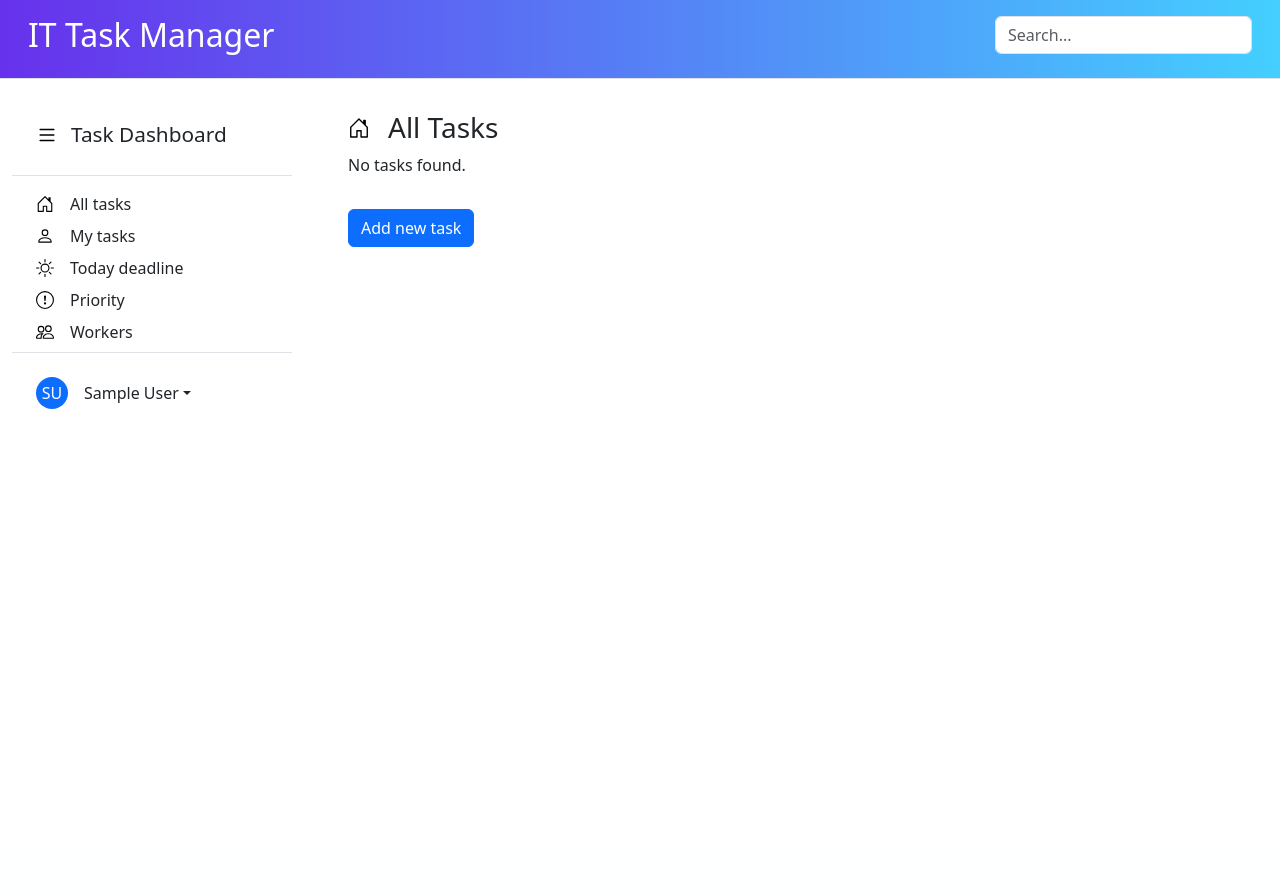
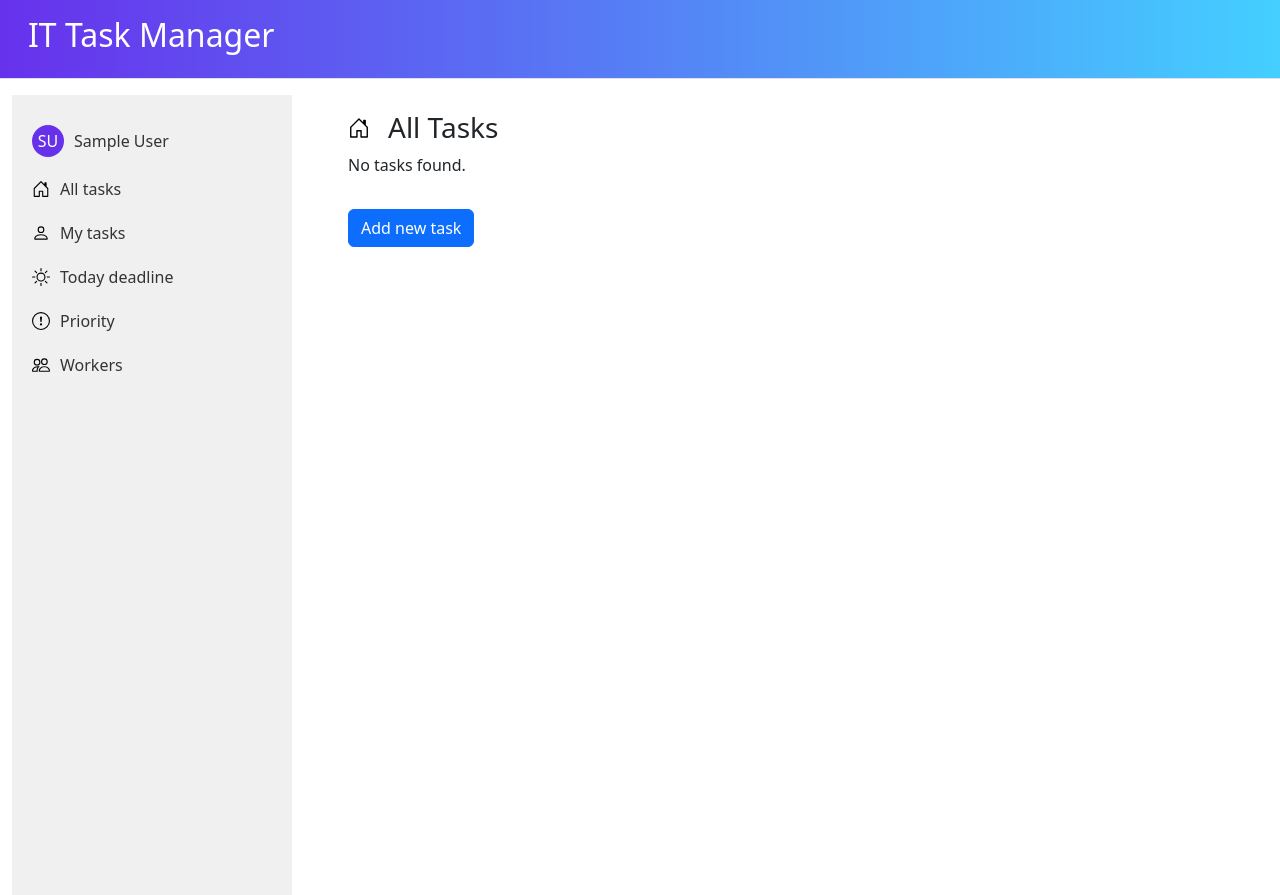
Before and after one commit to oleksandra-shershen/task-manager, a Django app: page /tasks/ in a window 1280 px wide. Before the commit the page ends 409 px from the top, so only its background shows below. Run offline with Django 4.2, Linux system fonts and the light colour scheme; the visitor is signed in with stand-in values (Sample User, id 1); data that the repository does not hold is empty.

Commit message:
Rewrite sidebar.html. Remove search from header

```diff
--- a/templates/includes/navbar.html
+++ b/templates/includes/navbar.html
@@ -4,11 +4,6 @@
 
       <h3 class="text-start fs-2 text-white"><span style="background-image: none;">IT Task Manager</span>
       </h3>
-
-      <form class="ms-auto mb-3 mb-lg-0">
-        <input type="search" class="form-control" placeholder="Search..." aria-label="Search">
-      </form>
-
     </div>
   </div>
 </div>
--- a/templates/includes/sidebar.html
+++ b/templates/includes/sidebar.html
@@ -1,92 +1,90 @@
 {% load static %}
+<style>
+    .sidebar-nav ul {
+        list-style-type: none;
+        padding: 0;
+        margin: 0;
+    }
 
-<style>
+    .sidebar {
+        width: 280px;
+        height: 100vh;
+        background-color: #f0f0f0;
+        display: flex;
+        flex-direction: column;
+        padding: 20px;
+    }
+
+    .sidebar-header {
+        display: flex;
+        align-items: center;
+        padding-bottom: 20px;
+        border-bottom: 1px solid #ddd;
+    }
+
+    .sidebar-nav {
+        flex: 1;
+        overflow-y: auto;
+    }
+
+    .sidebar-link {
+        display: flex;
+        align-items: center;
+        padding: 10px 0;
+        text-decoration: none;
+        color: #333;
+        transition: background-color 0.2s ease;
+    }
+
+    .sidebar-link img {
+        margin-right: 10px;
+        width: 18px;
+        height: 18px;
+    }
+
+    .sidebar-link:hover {
+        background-color: #e0e0e0;
+    }
+
     .user-initials {
         width: 32px;
         height: 32px;
         line-height: 32px;
         text-align: center;
-    }
-
-    .sidebar-list-item {
-        margin-bottom: 0.5rem;
-    }
-
-    .sidebar-title {
-        font-size: 1.3rem;
-        margin-left: 8px;
-    }
-
-    .sidebar-ls-svg {
-        margin-right: 5px;
+        border-radius: 50%;
+        background-color: #6731EC;
+        color: #fff;
+        font-size: 16px;
+        margin-right: 10px;
     }
 </style>
 
-<main class="d-flex flex-nowrap" style="height: 94.1vh;">
-  <div class="flex-shrink-0 bg-white" style="width: 280px;">
-    <div class="d-flex align-items-center p-4 mb-3 border-bottom">
-      <img class="sidebar-ls-svg" src="{% static 'img/list.svg' %}" alt="Bootstrap" width="22" height="22">
-      <span class="sidebar-title">Task Dashboard</span>
-    </div>
-    <ul class="list-unstyled mb-0 ps-0 border-bottom">
-      <li class="hover sidebar-list-item">
-        <a href="#" class="nav-link link-dark">
-          <div class="mb-1 px-4 d-flex align-items-center sidebar-ls-height">
-            <img src="{% static 'img/house-door.svg' %}" alt="Bootstrap" width="18" height="18">
-            <span class="sidebar-ls-title ms-3">All tasks</span>
-          </div>
-        </a>
-      </li>
-      <li class="hover sidebar-list-item">
-        <a href="{% url "task_manager:my-task" %}" class="nav-link link-dark">
-        <div class="px-4 d-flex align-items-center sidebar-ls-height">
-          <img src="{% static 'img/person.svg' %}" alt="Bootstrap" width="18" height="18">
-          <span class="sidebar-ls-title ms-3">My tasks</span>
-        </div>
-        </a>
-      </li>
-      <li class="hover sidebar-list-item">
-         <a href="{% url "task_manager:today-task" %}" class="nav-link link-dark">
-          <div class="px-4 d-flex align-items-center sidebar-ls-height">
-            <img src="{% static 'img/brightness-high.svg' %}" alt="Bootstrap" width="18" height="18">
-            <span class="sidebar-ls-title ms-3">Today deadline</span>
-          </div>
-        </a>
-      </li>
-      <li class="hover sidebar-list-item">
-        <a href="#" class="nav-link link-dark">
-          <div class="px-4 d-flex align-items-center sidebar-ls-height">
-            <img src="{% static 'img/exclamation-circle.svg' %}" alt="Bootstrap" width="18" height="18">
-            <span class="sidebar-ls-title ms-3">Priority</span>
-          </div>
-        </a>
-      </li>
-      <li class="hover sidebar-list-item">
-        <a href="#" class="nav-link link-dark">
-          <div class="px-4 d-flex align-items-center sidebar-ls-height">
-            <img src="{% static 'img/people.svg' %}" alt="Bootstrap" width="18" height="18">
-            <span class="sidebar-ls-title ms-3">Workers</span>
-          </div>
-        </a>
-      </li>
+
+<div class="sidebar">
+  <nav class="sidebar-nav">
+    <ul>
+      <li><a href="#" class="sidebar-link">
+        <div class="user-initials">{{ user.first_name|first }}{{ user.last_name|first }}</div>
+        {{ user.first_name }} {{ user.last_name }}
+      </a></li>
+      <li><a href="#" class="sidebar-link">
+        <img src="{% static 'img/house-door.svg' %}" alt="All tasks">
+        All tasks
+      </a></li>
+      <li><a href="{% url "task_manager:my-task" %}" class="sidebar-link">
+        <img src="{% static 'img/person.svg' %}" alt="Tasks"> My tasks
+        </a></li>
+      <li><a href="{% url "task_manager:today-task" %}" class="sidebar-link">
+        <img src="{% static 'img/brightness-high.svg' %}" alt="Today deadline"> Today deadline
+        </a></li>
+      <li><a href="#" class="sidebar-link">
+        <img src="{% static 'img/exclamation-circle.svg' %}" alt="Priority">
+        Priority
+      </a></li>
+      <li><a href="#" class="sidebar-link">
+        <img src="{% static 'img/people.svg' %}" alt="Workers">
+        Workers
+      </a></li>
     </ul>
-    <div class="dropdown p-4">
-      <a href="#" class="d-flex align-items-center link-dark text-decoration-none dropdown-toggle" style="outline: none"
-         data-bs-toggle="dropdown" aria-expanded="false">
-        <div class="user-initials rounded-circle bg-primary text-white me-3">
-          {{ user.first_name|first }}{{ user.last_name|first }}
-        </div>
-        <span class="sidebar-ls-title">{{ user.first_name }} {{ user.last_name }}</span>
-      </a>
-      <ul class="dropdown-menu text-small shadow">
-        <li><a class="dropdown-item" href="#">Profile</a></li>
-        <li>
-          <hr class="dropdown-divider">
-        </li>
-        {% if user.is_authenticated %}
-        <li><a class="dropdown-item" href="#">Sign out</a></li>
-        {% endif %}
-      </ul>
-    </div>
-  </div>
-</main>
+  </nav>
+</div>
```
